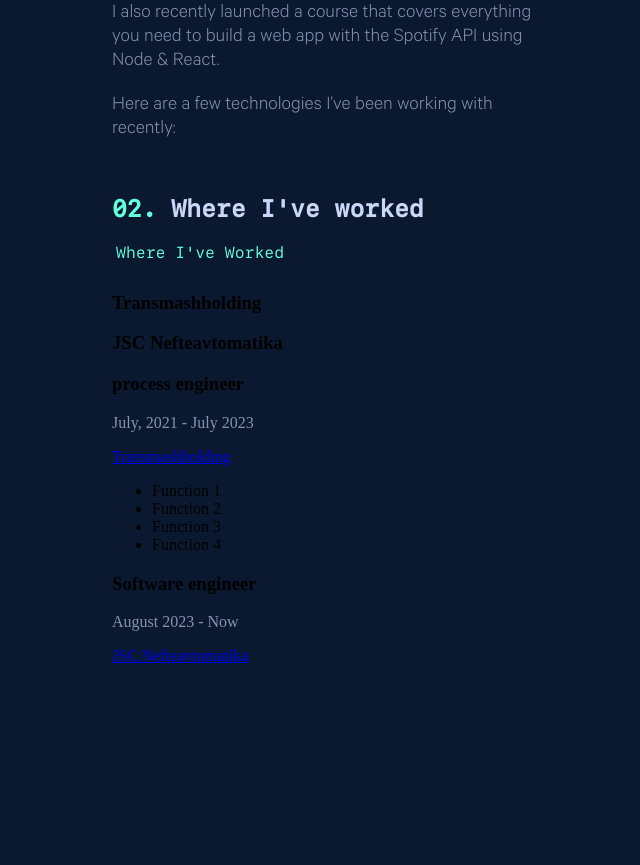
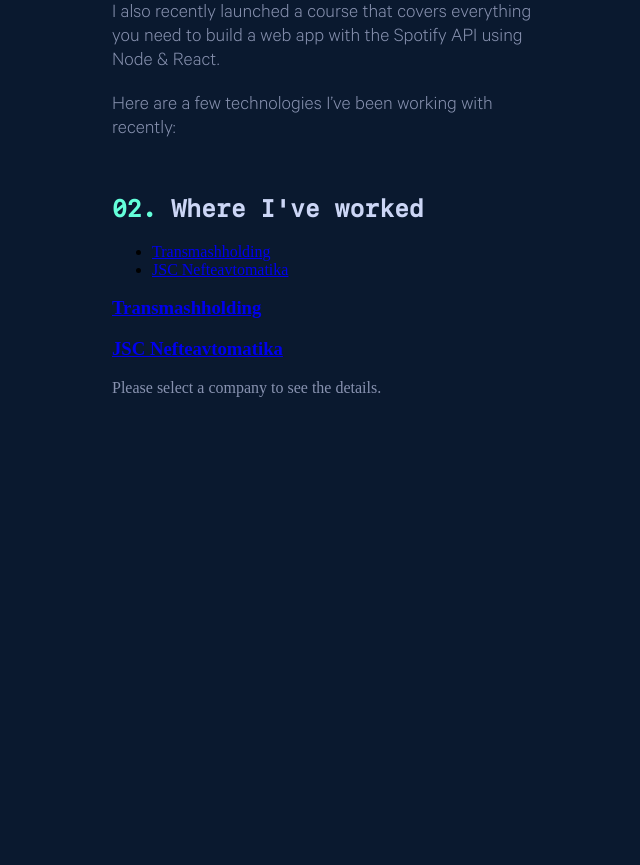
Before and after one commit to heavenyoung1/fast_api_test, a FastAPI app: page /lol in a window 1280 px wide. Shown: the part 1403-2268 px from the top of the page, without its empty margins (96-736 px from the left). After the commit the page ends 1800 px from the top, so only its background shows below. Run offline with FastAPI, Linux system fonts and the light colour scheme.

Commit message:
Обновление main, изменнеие CRUD

```diff
--- a/main.py
+++ b/main.py
@@ -130,13 +130,11 @@
 #     return templates.TemplateResponse("company_detail.html", {"request": request, "company": company})
 
 @app.get("/lol", response_class=HTMLResponse)
-def read_item(request: Request, db: Session = Depends(get_db)):
+def read_companies(request: Request, selected_company_id: int = None, db: Session = Depends(get_db)):
     companies = crud.get_companies(db)
-    company_data = []
-    for company in companies:
-        functions = crud.get_functions_by_company_id(db, company.id)
-        company_data.append({
-            "company": company,
-            "functions": functions
-        })
-    return templates.TemplateResponse("index.html", {"request": request, "company_data": company_data})
+    selected_company = None
+    functions = []
+    if selected_company_id:
+        selected_company = crud.get_company_by_id(db, selected_company_id)
+        functions = crud.get_functions_by_company_id(db, selected_company_id)
+    return templates.TemplateResponse("index.html", {"request": request, "companies": companies, "selected_company": selected_company, "functions": functions})
--- a/templates/index.html
+++ b/templates/index.html
@@ -42,32 +42,32 @@
         {% block content3 %}
         {% endblock %}
 
-        <section class="main-container">
-            <h2 class="main-above">Where I've Worked</h2>
         <div class="work-container">
             <div class="company-list">
-                    {% for data in company_data %}
+                {% for company in companies %}
                     <div class="company">
-                            <h3>{{ data.company.name }}</h3>
+                        <a href="?selected_company_id={{ company.id }}">
+                            <h3>{{ company.name }}</h3>
+                        </a>
                     </div>
                 {% endfor %}
             </div>
             <div class="company-details">
-                    {% for data in company_data %}
+                {% if selected_company %}
                     <div class="details">
-                            <h3>{{ data.company.position }}</h3>
-                            <p>{{ data.company.period }}</p>
-                            <a href="{{ data.company.link_job }}">{{ data.company.name }}</a>
+                        <h3>{{ selected_company.position }}</h3>
+                        <p>{{ selected_company.period }}</p>
+                        <a href="{{ selected_company.link_job }}">{{ selected_company.name }}</a>
                         <ul>
-                                {% for function in data.functions %}
+                            {% for function in functions %}
                                 <li>{{ function.description }}</li>
                             {% endfor %}
                         </ul>
                     </div>
-                    {% endfor %}
+                {% else %}
+                    <p>Please select a company to see the details.</p>
+                {% endif %}
             </div>
-            </div>
-        </section>
 
 
 </main>
```
Also changed, not shown: app/crud.py (+4 -4 lines). Lines whose indentation alone changed are shown as unchanged.
